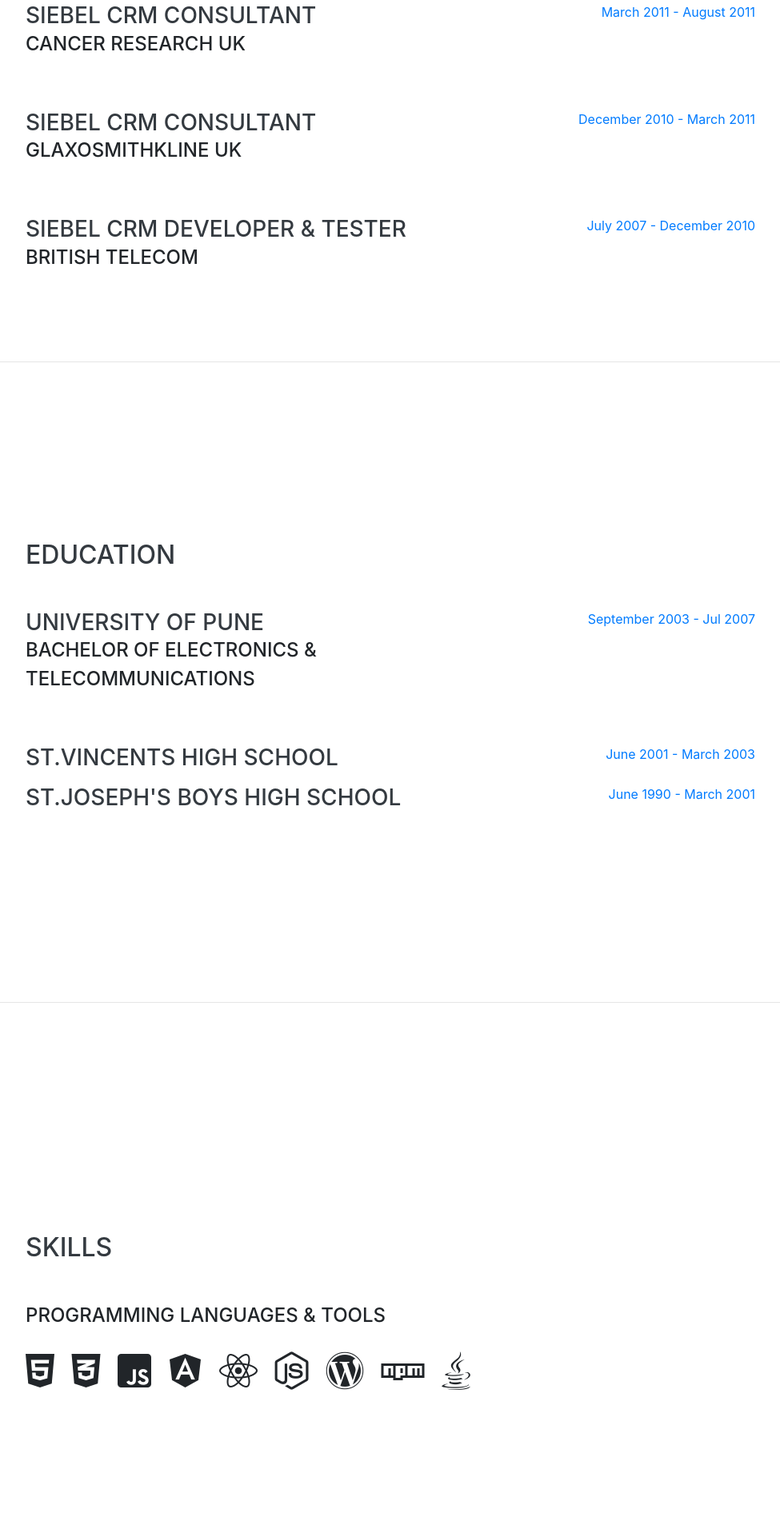
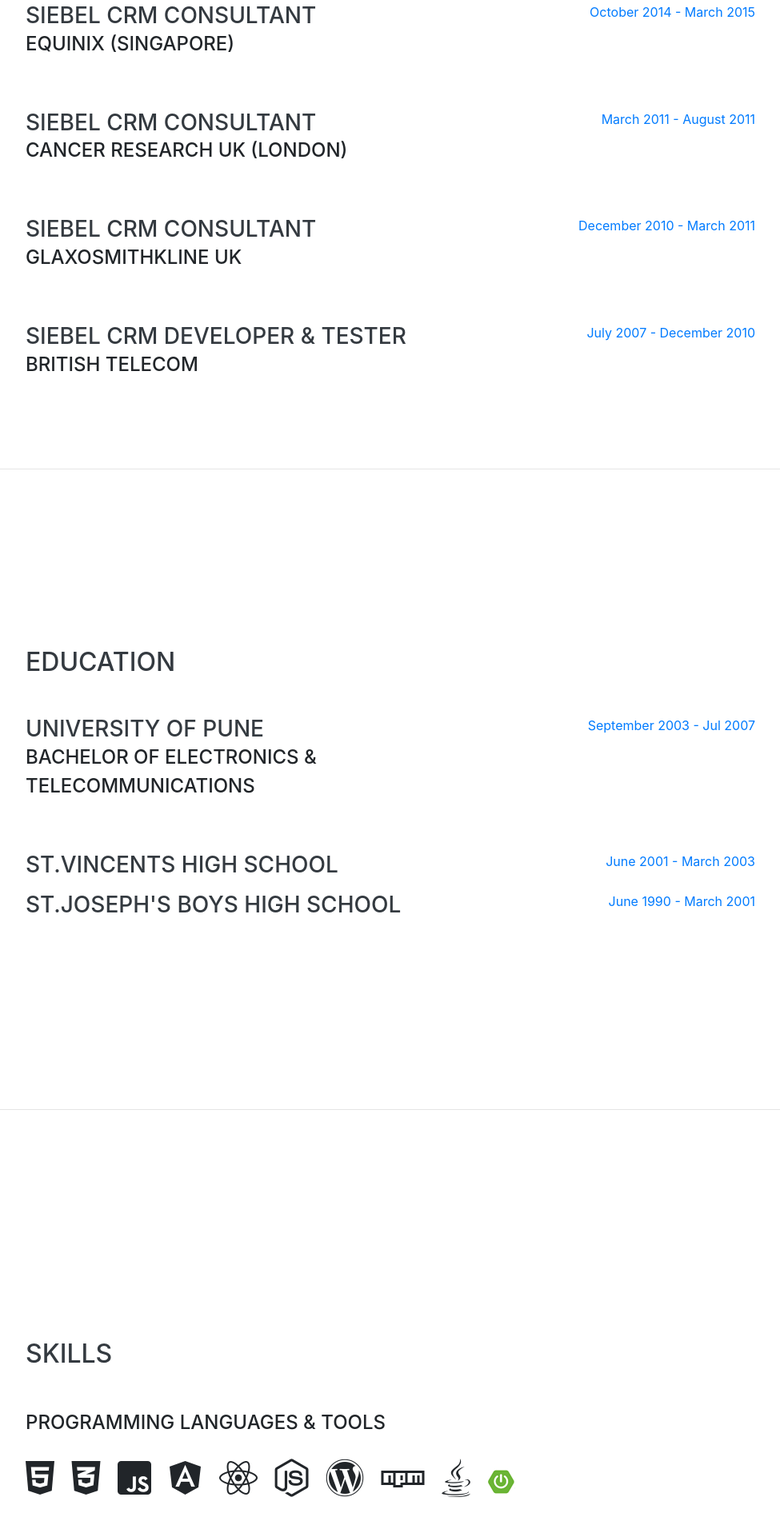
Before and after one commit to ashwinnarayanan09/profile, a website with bundled scripts: page index.html in a window 1280 px wide. Shown: the part 1233-3140 px from the top of the page at 80% size, without its empty margins (288-1263 px from the left). Built offline with nearby package versions, Linux system fonts and the light colour scheme; a web font is replaced by a local one.

Commit message:
springboot images

```diff
--- a/index.html
+++ b/index.html
@@ -20,6 +20,18 @@
 
   <!-- Custom styles for this template -->
   <link href="css/resume.min.css" rel="stylesheet">
+
+  <style type="text/css">
+
+.springboot {
+    background: url('img\\spring.png');
+    height: 50px;
+    width: 50px;
+    display: block;
+    /* Other styles here */
+}
+
+  </style>
 
 </head>
 
@@ -118,7 +130,17 @@
         <div class="resume-item d-flex flex-column flex-md-row justify-content-between mb-5">
           <div class="resume-content">
             <h3 class="mb-0">Siebel CRM Consultant</h3>
-            <div class="subheading mb-3">Cancer Research UK</div>
+            <div class="subheading mb-3">Equinix (Singapore)</div>
+          </div>
+          <div class="resume-date text-md-right">
+            <span class="text-primary">October 2014 - March 2015</span>
+          </div>
+        </div>
+
+        <div class="resume-item d-flex flex-column flex-md-row justify-content-between mb-5">
+          <div class="resume-content">
+            <h3 class="mb-0">Siebel CRM Consultant</h3>
+            <div class="subheading mb-3">Cancer Research UK (London)</div>
           </div>
           <div class="resume-date text-md-right">
             <span class="text-primary">March 2011 - August 2011</span>
@@ -228,6 +250,9 @@
            <li class="list-inline-item">
             <i class="fab fa-java"></i>
           </li>
+           <li class="list-inline-item">
+            <img src="img\spring.png">
+          </li>
         </ul>
 
 
```
Also changed, not shown: img/spring.png (added).
